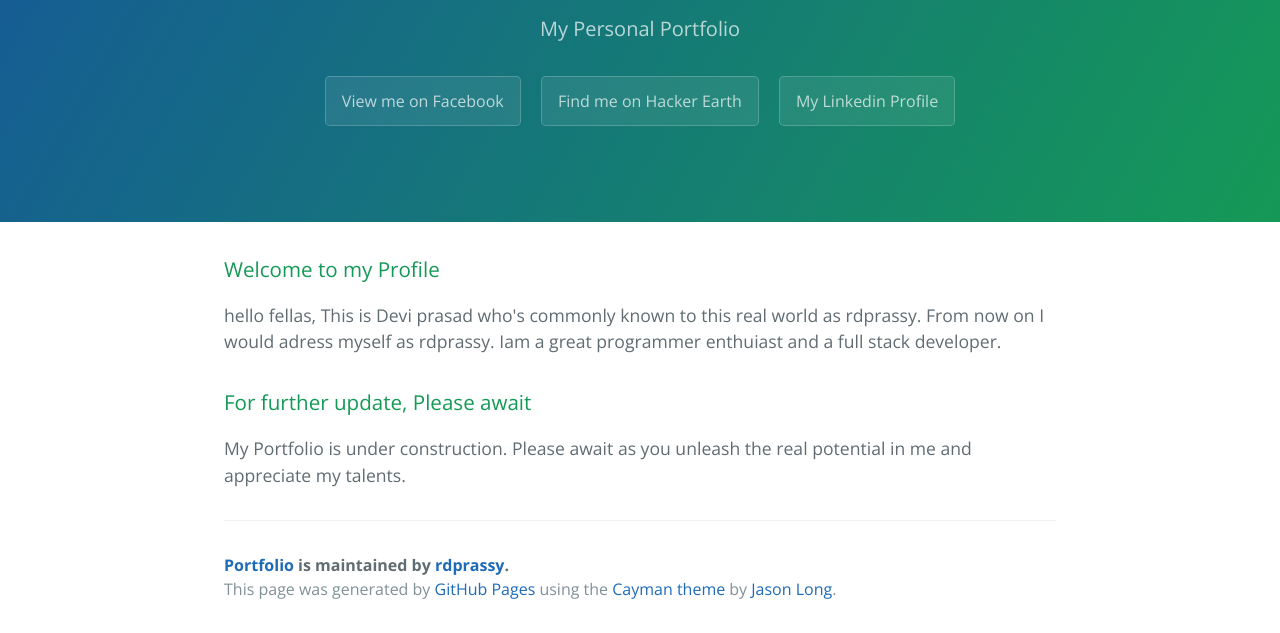
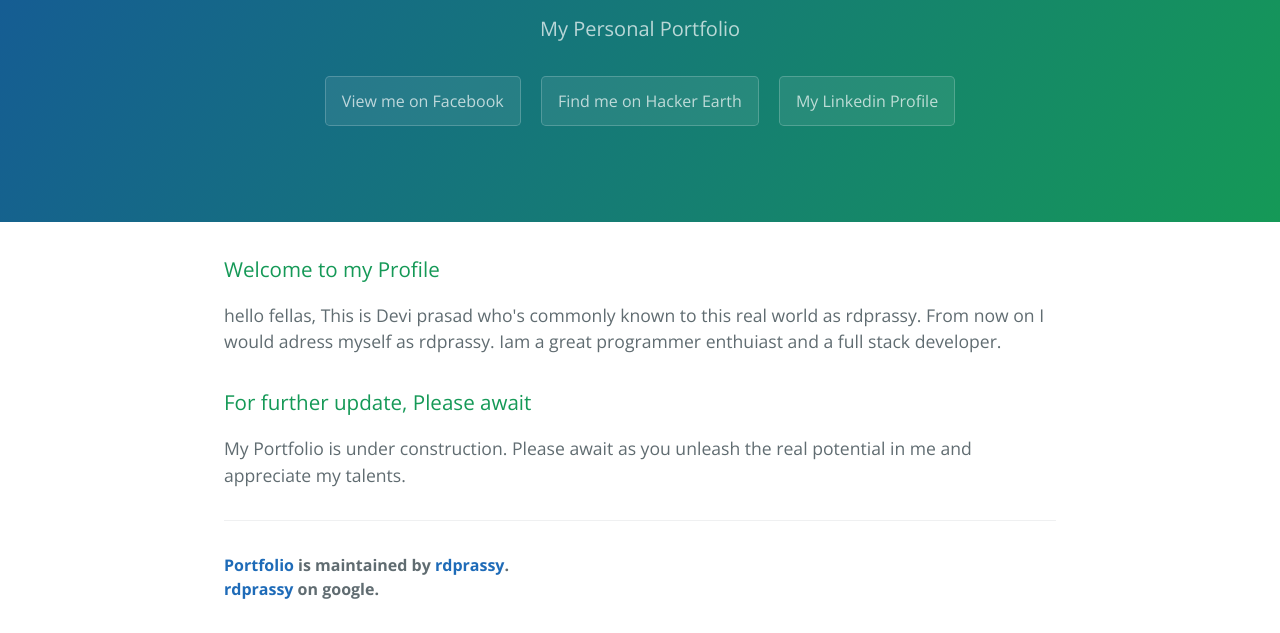
Before and after one commit to rdprassy/portfolio, a plain HTML site: page index.html in a window 1280 px wide. Shown: the part 239-872 px from the top of the page. Drawn offline with nearby package versions, Linux system fonts and the light colour scheme.

Commit message:
Update index.html

```diff
--- a/index.html
+++ b/index.html
@@ -43,7 +43,8 @@
       <footer class="site-footer">
         <span class="site-footer-owner"><a href="https://github.com/rdprassy/portfolio">Portfolio</a> is maintained by <a href="https://github.com/rdprassy">rdprassy</a>.</span>
 
-        <span class="site-footer-credits">This page was generated by <a href="https://pages.github.com">GitHub Pages</a> using the <a href="https://github.com/jasonlong/cayman-theme">Cayman theme</a> by <a href="https://twitter.com/jasonlong">Jason Long</a>.</span>
+        <span class="site-footer-owner"><a href="https://www.google.co.in/search?sourceid=chrome-psyapi2&ion=1&espv=2&ie=UTF-8&q=rdprassy&oq=rdprassy&aqs=chrome..69i57j69i60l3.3135j0j7">rdprassy</a> on google. </span>
+
       </footer>
 
     </section>
```
